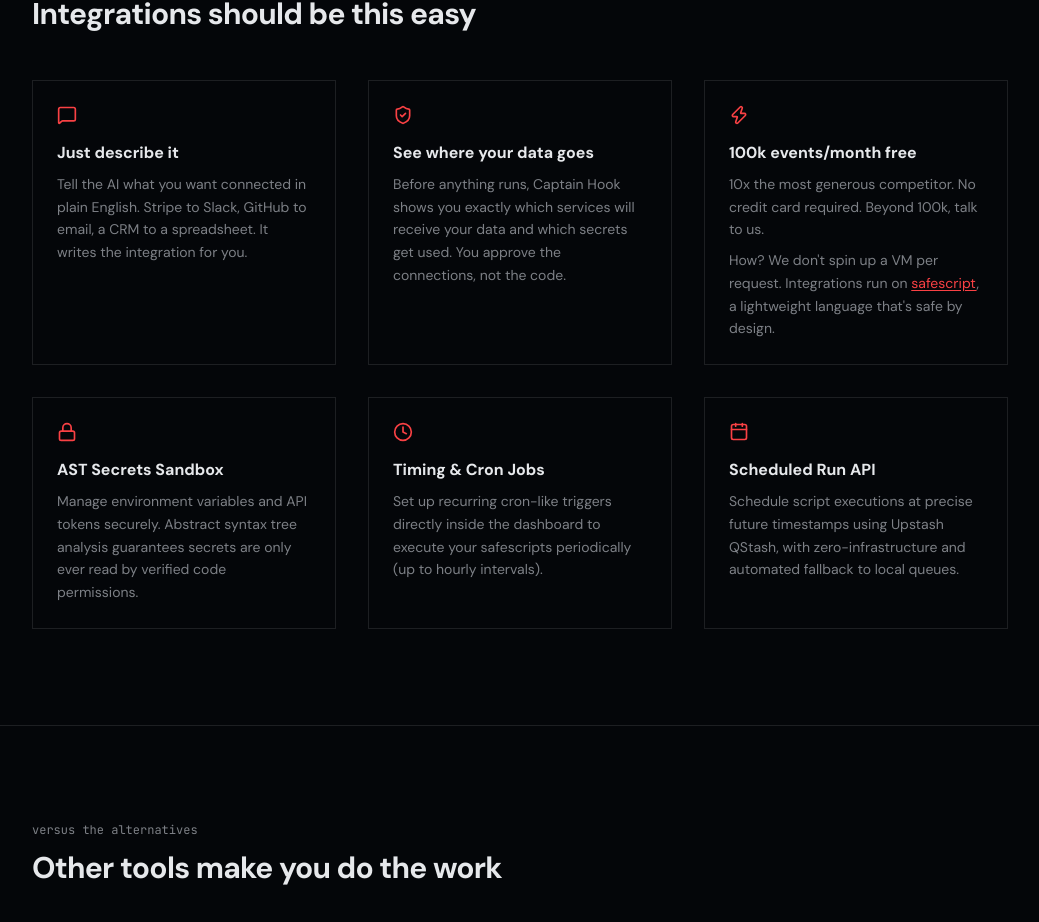
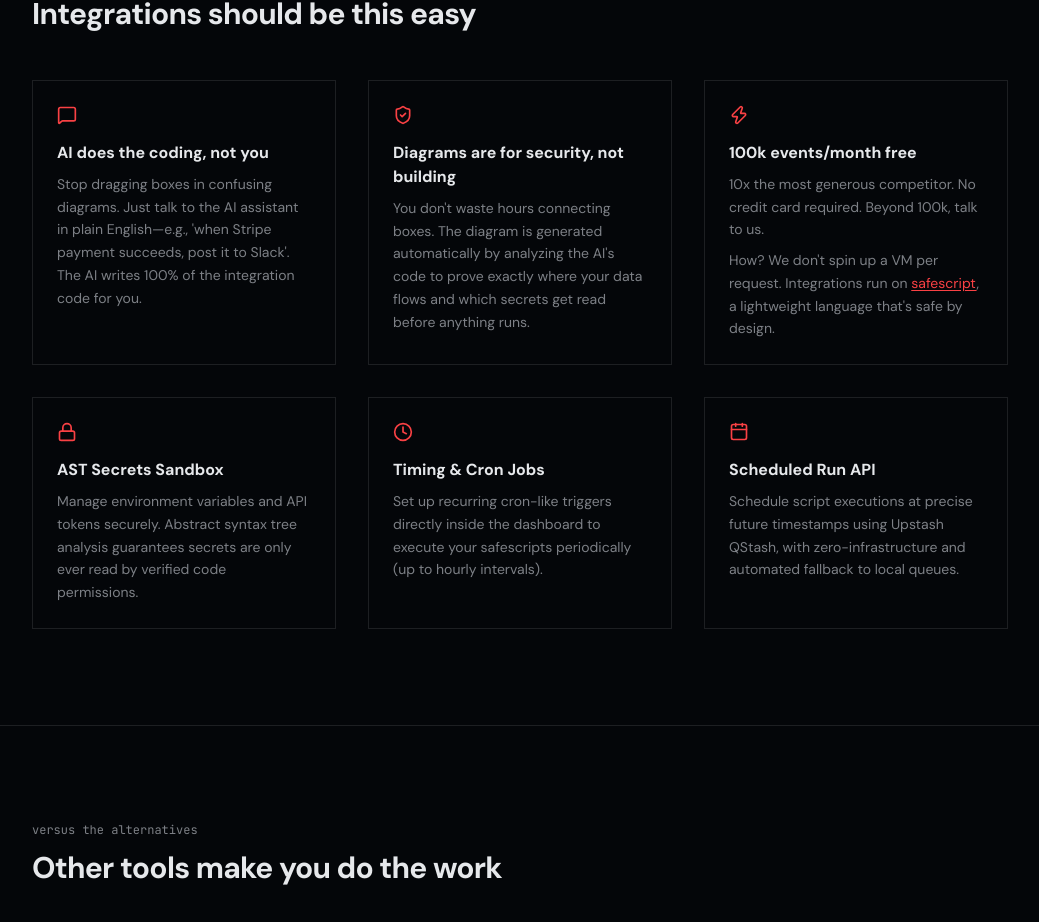
Before and after one commit to uriva/captain-hook, a Next.js app in the folder site/: page / in a window 1280 px wide. Shown: the part 1484-2406 px from the top of the page, without its empty margins (120-1159 px from the left). Built offline with nearby package versions, Linux system fonts and the light colour scheme.

Commit message:
Refine landing page positioning: AI does the coding, diagrams are for security

```diff
--- a/site/src/app/page.tsx
+++ b/site/src/app/page.tsx
@@ -150,15 +150,15 @@ const ChatDemo = () => (
 const features = [
   {
     icon: MessageSquare,
-    title: "Just describe it",
+    title: "AI does the coding, not you",
     description:
-      "Tell the AI what you want connected in plain English. Stripe to Slack, GitHub to email, a CRM to a spreadsheet. It writes the integration for you.",
+      "Stop dragging boxes in confusing diagrams. Just talk to the AI assistant in plain English—e.g., 'when Stripe payment succeeds, post it to Slack'. The AI writes 100% of the integration code for you.",
   },
   {
     icon: ShieldCheck,
-    title: "See where your data goes",
+    title: "Diagrams are for security, not building",
     description:
-      "Before anything runs, Captain Hook shows you exactly which services will receive your data and which secrets get used. You approve the connections, not the code.",
+      "You don't waste hours connecting boxes. The diagram is generated automatically by analyzing the AI's code to prove exactly where your data flows and which secrets get read before anything runs.",
   },
   {
     icon: Zap,
```
Also changed, not shown: 1 other file (tests, documents, lock files or other folders).
